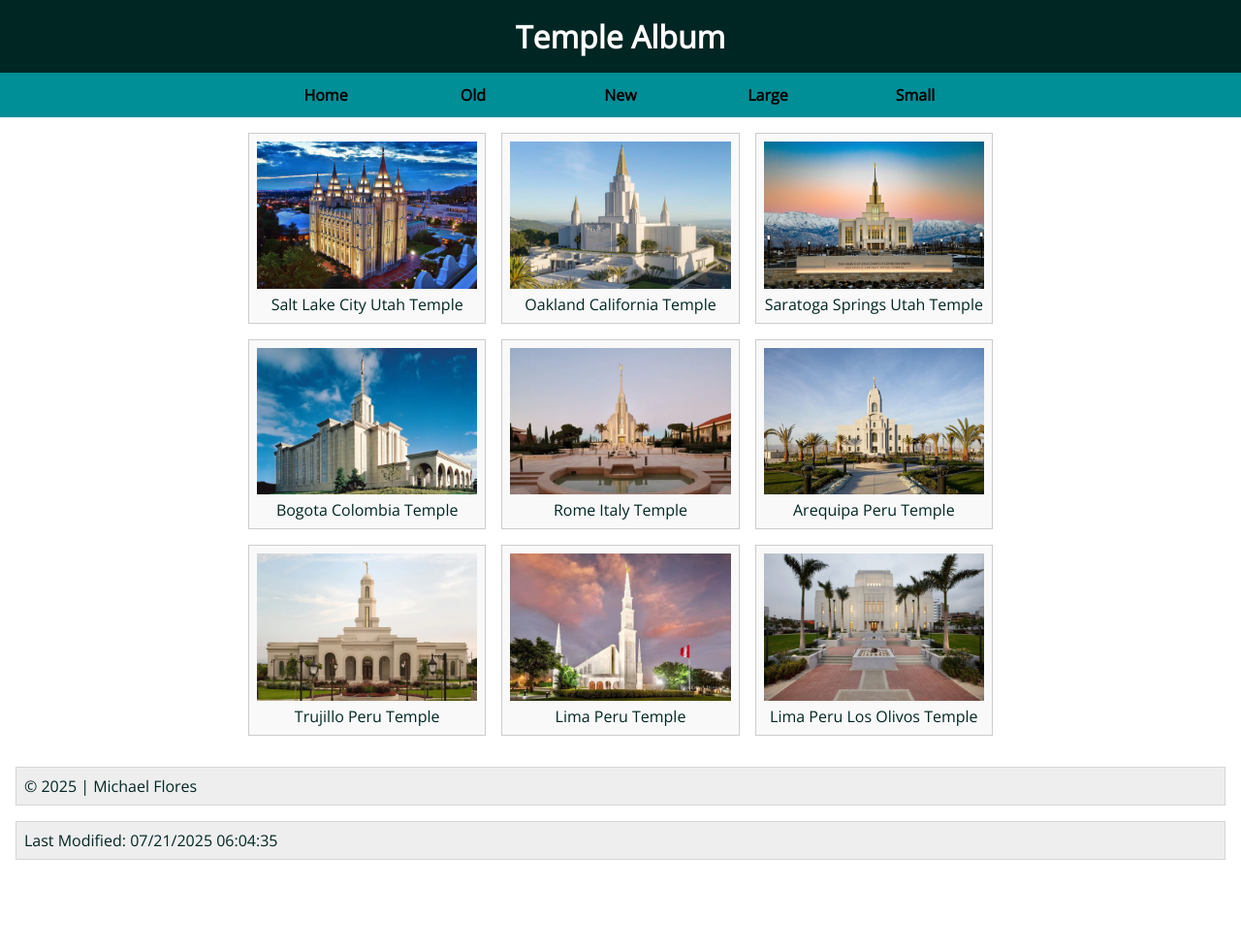
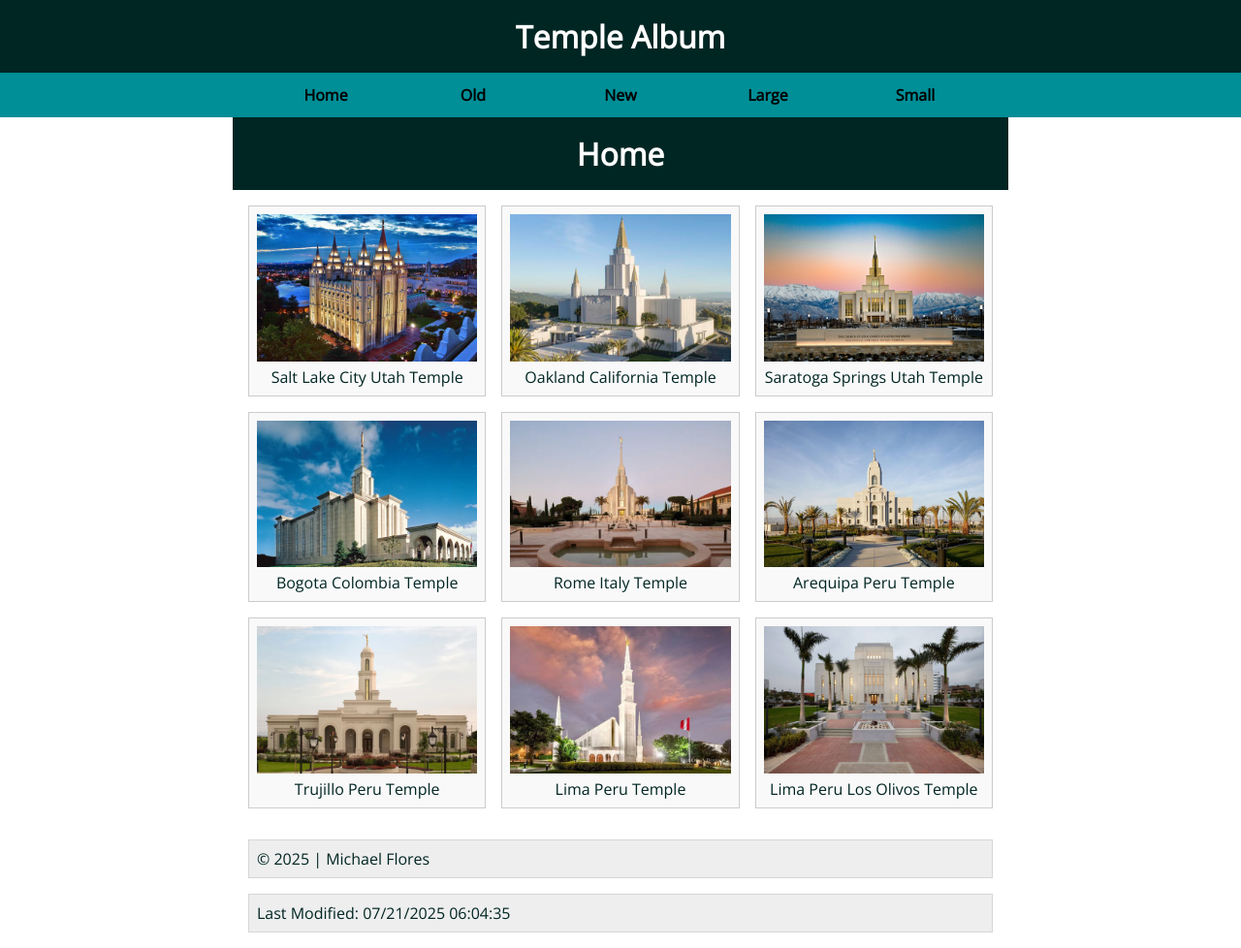
Before and after one commit to Dekartmc/wdd131, a plain HTML site: page temples.html in a window 1280 px wide. Shown: the whole page at 97% size. Before the commit the page ends 903 px from the top, so only its background shows below. Drawn offline with nearby package versions, Linux system fonts and the light colour scheme.

Commit message:
W2_Update

```diff
--- a/styles/temples-large.css
+++ b/styles/temples-large.css
@@ -55,6 +55,11 @@ figure img {
   height: auto;
 }
 
+footer{
+  max-width: 800px;
+  margin: 0 auto;
+}
+
 @media only screen and (min-width: 40em) {
 	h1 {
 		font-size: 2rem;
--- a/temples.html
+++ b/temples.html
@@ -30,6 +30,7 @@
     </header>
     <!-- Main -->
     <main>
+      <h1>Home</h1>
       <section class="gallery">
         <figure>
           <img src="images/salt_lake_city_utah.jpg" alt="Salt Lake Temple" />
```
